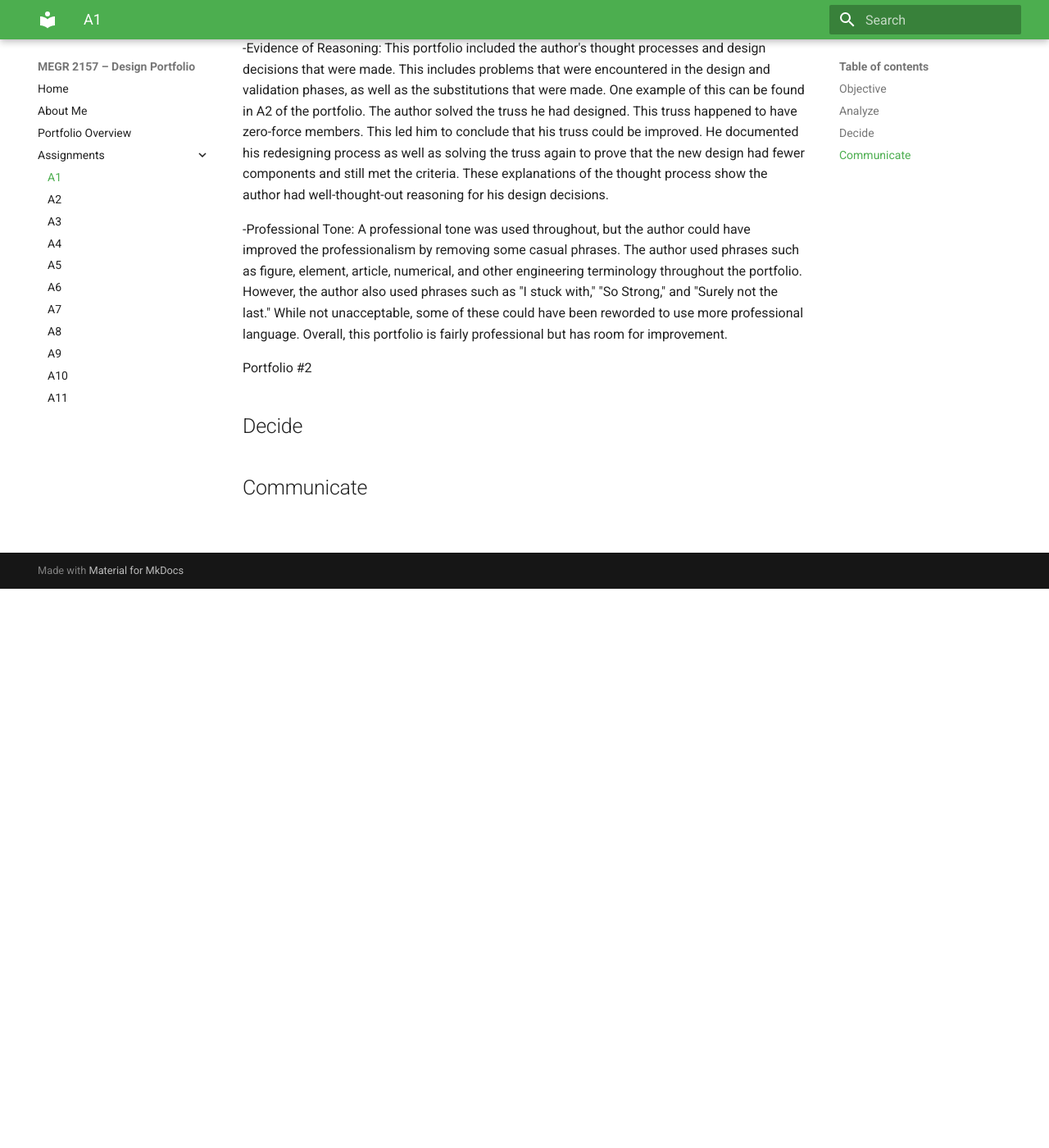
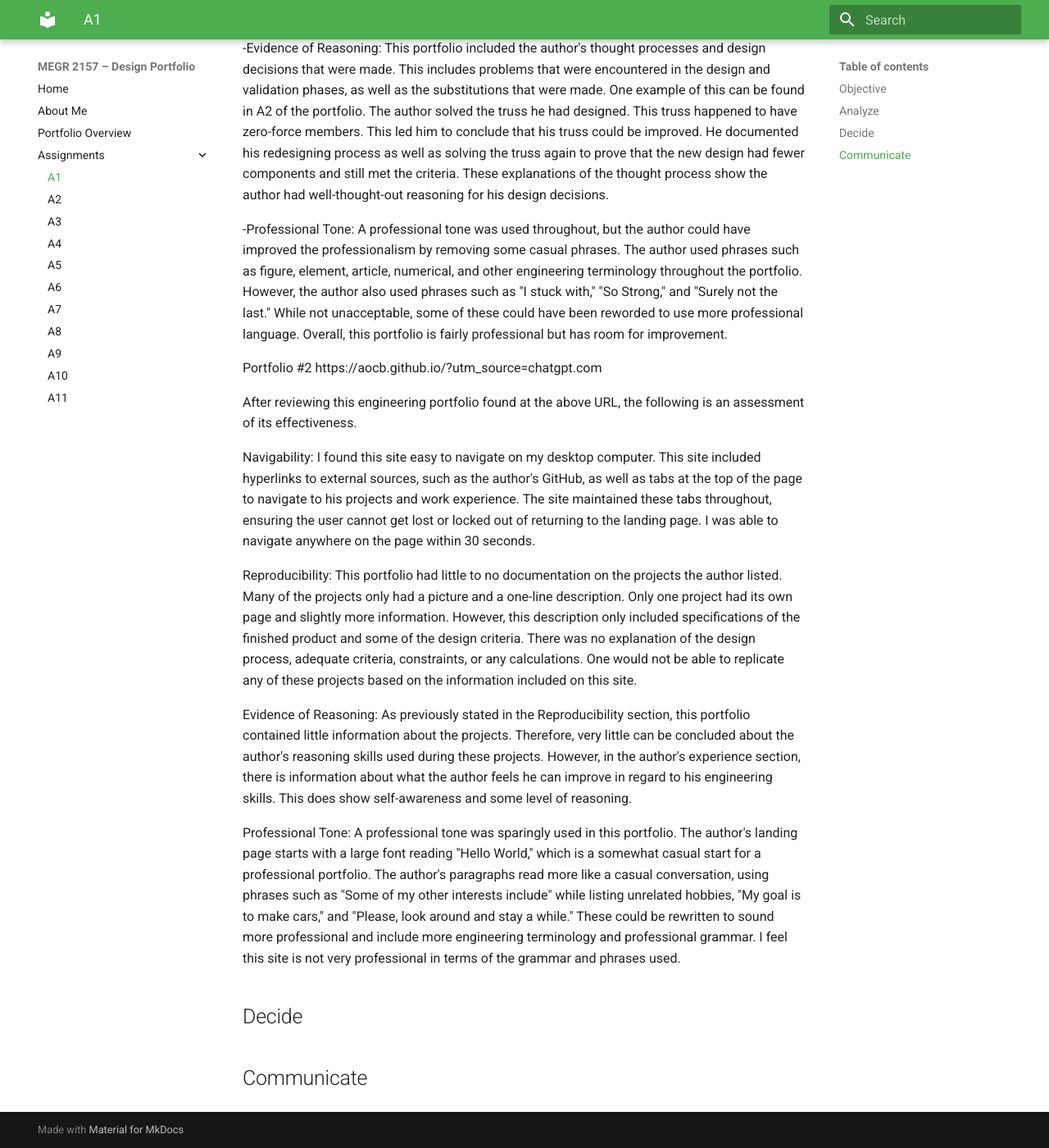
Before and after one commit to JacBinon/SOHPMORE-DESIGN, an MkDocs documentation site: the page built from docs/assignments/A01/index.md, in a window 1280 px wide and 1400 px high, scrolled down 682 px. Shown: the whole window at 82% size. Built offline with MkDocs 1.6.1 and Material for MkDocs 9.7.7, drawn with Linux system fonts in a browser that asks for light colours; some of the changed text lies outside the part shown.

Commit message:
Update index.md

```diff
--- a/docs/assignments/A01/index.md
+++ b/docs/assignments/A01/index.md
@@ -4,7 +4,7 @@
 
 
 ## Analyze
-Porfolio #1 https://instructure.charlotte.edu/eportfolios/4880/assignment-2
+Portfolio #1 https://instructure.charlotte.edu/eportfolios/4880/assignment-2
 
 After reviewing this engineering portfolio found at the above URL, the following is an assessment of its effectiveness.
 
@@ -16,10 +16,17 @@ After reviewing this engineering portfolio found at the above URL, the following
 
 -Professional Tone: A professional tone was used throughout, but the author could have improved the professionalism by removing some casual phrases. The author used phrases such as figure, element, article, numerical, and other engineering terminology throughout the portfolio. However, the author also used phrases such as "I stuck with," "So Strong," and "Surely not the last." While not unacceptable, some of these could have been reworded to use more professional language. Overall, this portfolio is fairly professional but has room for improvement.
 
-Portfolio #2
+Portfolio #2 https://aocb.github.io/?utm_source=chatgpt.com
 
+After reviewing this engineering portfolio found at the above URL, the following is an assessment of its effectiveness.
 
+Navigability: I found this site easy to navigate on my desktop computer. This site included hyperlinks to external sources, such as the author's GitHub, as well as tabs at the top of the page to navigate to his projects and work experience. The site maintained these tabs throughout, ensuring the user cannot get lost or locked out of returning to the landing page. I was able to navigate anywhere on the page within 30 seconds.
 
+Reproducibility: This portfolio had little to no documentation on the projects the author listed. Many of the projects only had a picture and a one-line description. Only one project had its own page and slightly more information. However, this description only included specifications of the finished product and some of the design criteria. There was no explanation of the design process, adequate criteria, constraints, or any calculations. One would not be able to replicate any of these projects based on the information included on this site.
+
+Evidence of Reasoning: As previously stated in the Reproducibility section, this portfolio contained little information about the projects. Therefore, very little can be concluded about the author's reasoning skills used during these projects. However, in the author's experience section, there is information about what the author feels he can improve in regard to his engineering skills. This does show self-awareness and some level of reasoning.
+
+Professional Tone: A professional tone was sparingly used in this portfolio. The author's landing page starts with a large font reading "Hello World," which is a somewhat casual start for a professional portfolio. The author's paragraphs read more like a casual conversation, using phrases such as "Some of my other interests include" while listing unrelated hobbies, "My goal is to make cars," and "Please, look around and stay a while." These could be rewritten to sound more professional and include more engineering terminology and professional grammar. I feel this site is not very professional in terms of the grammar and phrases used.
 
 
 
```
